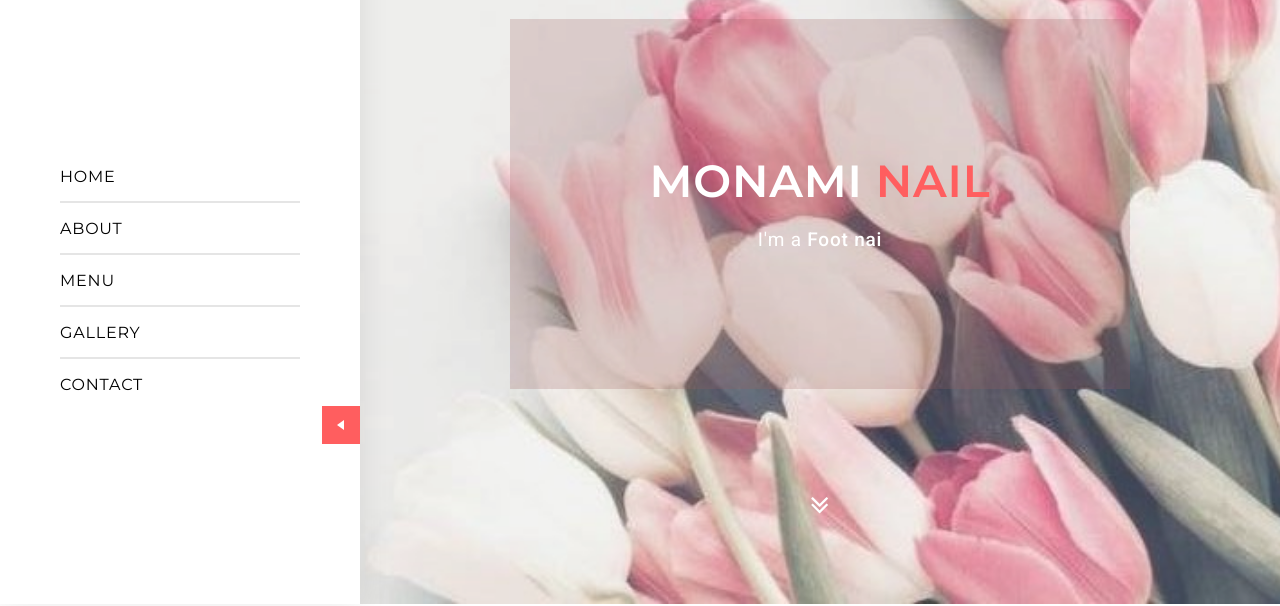
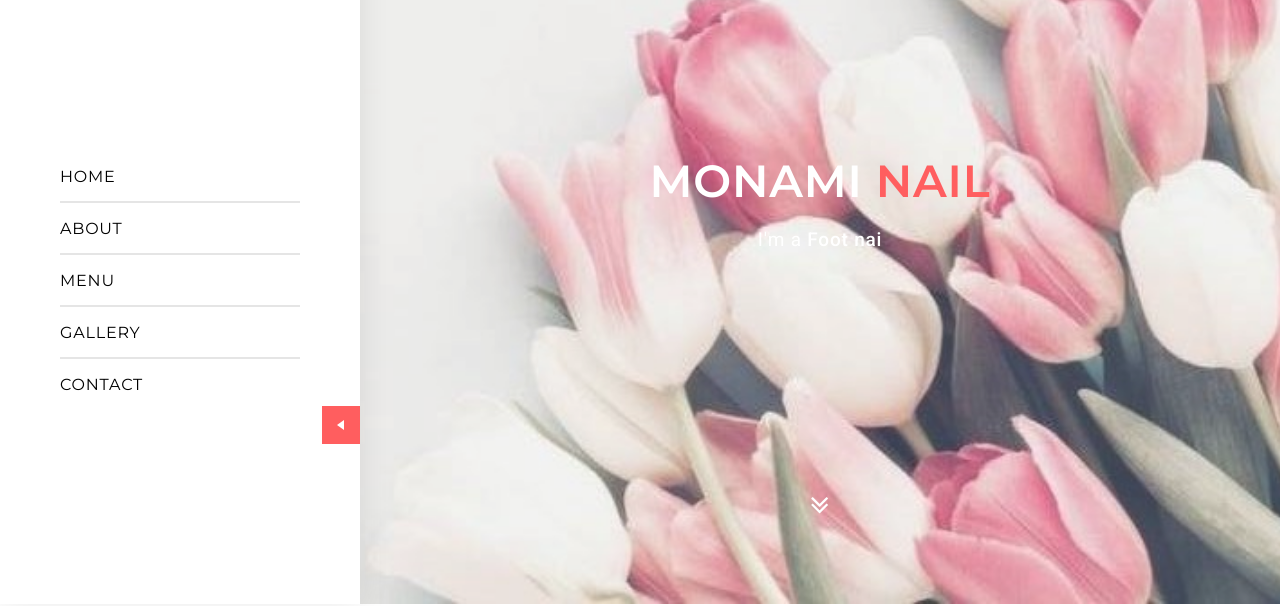
Before and after one commit to tootunn/monami.nail, a plain HTML site: page index.html in a window 1280 px wide. Shown: the part 196-802 px from the top of the page. Drawn offline with Linux system fonts and the light colour scheme; no server answers; files whose address does not match are found by name.

Commit message:
html更新

```diff
--- a/index.html
+++ b/index.html
@@ -123,13 +123,11 @@
 						<div class="hero_image jarallax" data-img-url="img/slider/4.jpg" data-speed="0"></div>
 						<div class="overlay"></div>
 						<div class="hero_content">
-							<div class="text-all">
 								<div class="name_holder">
 									<h3>Monami <span>Nail</span></h3>
 								</div>
 								<div class="text_typing">
 									<p>I'm a <span class="arlo_tm_animation_text_word"></span></p>
-								</div>
 								</div>
 						</div>
 						<div class="arlo_tm_arrow_wrap bounce anchor">
```
